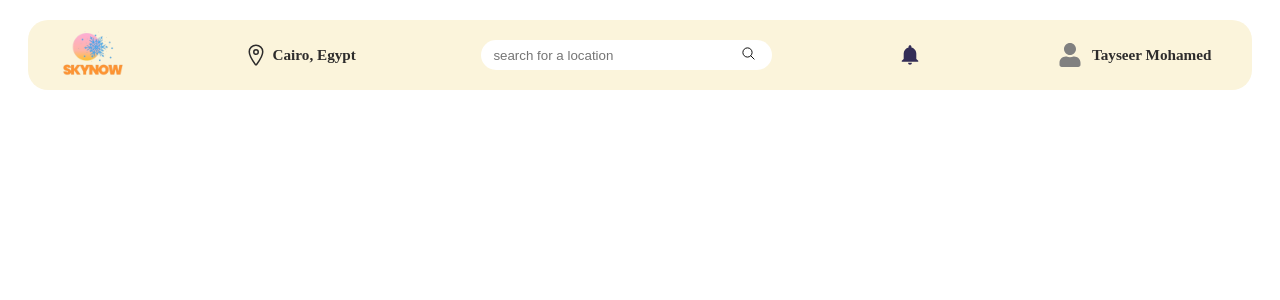
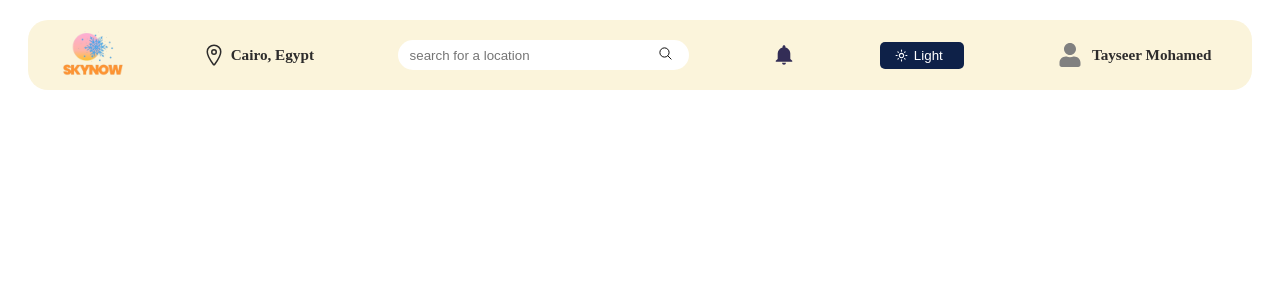
Before and after one commit to mohamedbahgat-dev/Weather-app, a React (Vite) app in the folder weather-app/: page / in a window 1280 px wide. Shown: the top 300 px of the page. Built offline with nearby package versions, Linux system fonts and the light colour scheme.

Commit message:
setting a dark and light mode button in the navBar

```diff
--- a/weather-app/src/components/Navigation/NavBar.css
+++ b/weather-app/src/components/Navigation/NavBar.css
@@ -10,6 +10,7 @@ body {
   display: flex;
   justify-content: space-between;
   align-items: center;
+  flex-wrap: wrap;
   margin: 20px;
   padding: 10px;
   padding-inline: 30px;
@@ -32,6 +33,7 @@ body {
 }
 
 .search-form input {
+  background-color: transparent;
   border: none;
   margin-left: 10px;
 }
@@ -39,7 +41,7 @@ body {
 .search-btn {
   display: inline-block;
   border: none;
-  background-color: white;
+  background-color: transparent;
   margin-right: 10px;
 }
 
@@ -75,3 +77,21 @@ body {
 .logo-img {
   width: 100px;
 }
+
+.theme-icon {
+  background-color: #0e2148;
+  display: flex;
+  justify-content: center;
+  align-items: center;
+  color: white;
+  padding: 5px;
+  padding-inline: 15px;
+  border-radius: 5px;
+}
+
+.theme-icon button {
+  background-color: #0e2148;
+  cursor: pointer;
+  border: none;
+  color: white;
+}
--- a/weather-app/src/components/Navigation/NavBar.tsx
+++ b/weather-app/src/components/Navigation/NavBar.tsx
@@ -3,11 +3,32 @@ import { IoLocationOutline } from "react-icons/io5";
 import { IoSearchOutline } from "react-icons/io5";
 import { IoMdNotifications } from "react-icons/io";
 import { FaUser } from "react-icons/fa";
+import { MdOutlineLightMode } from "react-icons/md";
+import { MdDarkMode } from "react-icons/md";
+import { useState } from "react";
 
 const NavBar = () => {
+  const [bgColor, setBgColor] = useState<string>("white");
+  const [bgName, setBgName] = useState<string>("Light");
+
+  const changeBgColor = () => {
+    const newColor = bgColor === "white" ? "#0E2148" : "white";
+    const newName = bgName === "Light" ? "Dark" : "Light";
+    setBgColor(newColor);
+    setBgName(newName);
+    document.body.style.backgroundColor = newColor;
+  };
+
   return (
     <div>
-      <nav className="nav">
+      <nav
+        className="nav"
+        style={
+          bgName === "Light"
+            ? { backgroundColor: "#fbf4db" }
+            : { backgroundColor: "#F8B55F" }
+        }
+      >
         <div className="logo-container">
           <img
             className="logo-img"
@@ -28,6 +49,10 @@ const NavBar = () => {
         <div className="notification-icon">
           <IoMdNotifications color="#332D56" size="1.5rem" />
         </div>
+        <div className="theme-icon">
+          {bgName === "Light" ? <MdOutlineLightMode /> : <MdDarkMode />}
+          <button onClick={changeBgColor}>{bgName}</button>
+        </div>
         <div className="user-info">
           <FaUser color="gray" size="1.5rem" />
           <h3>Tayseer Mohamed</h3>
```
